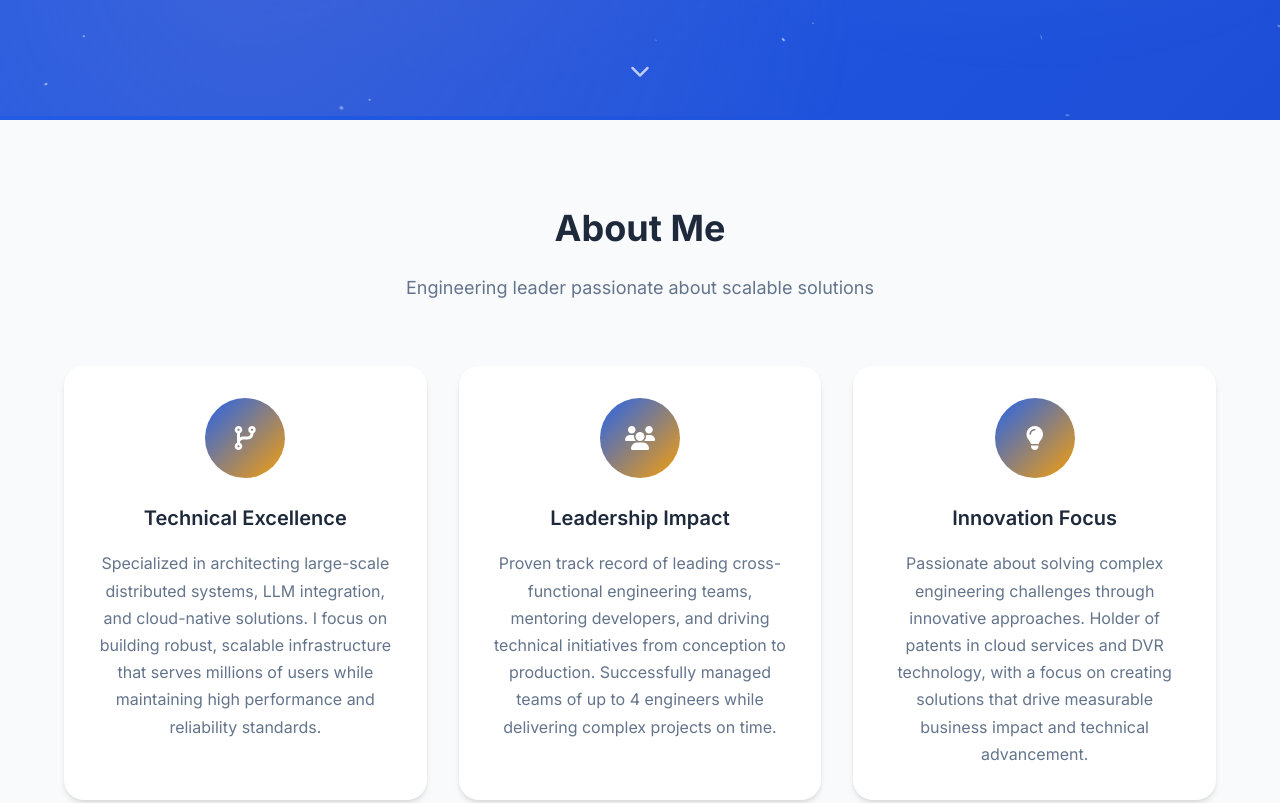
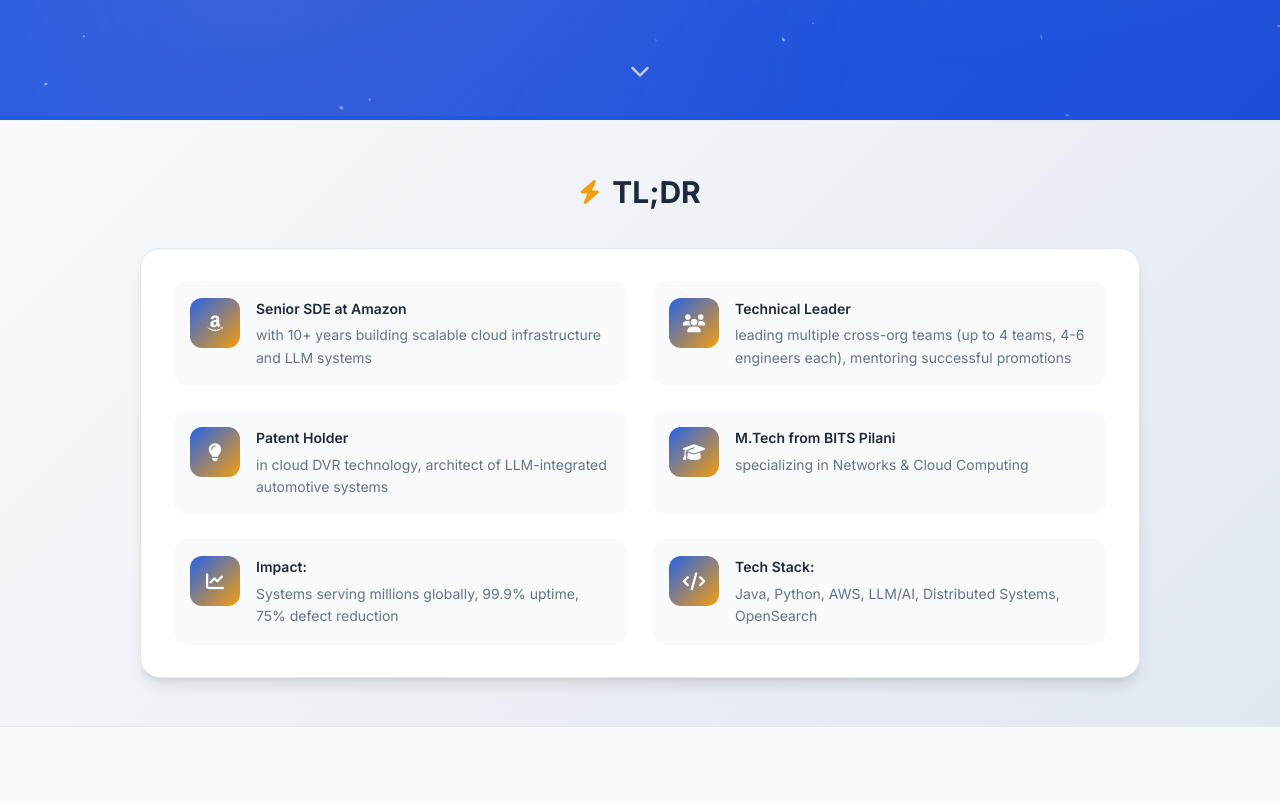
Before and after one commit to praserocking/praserocking.github.io, a plain HTML site: page index.html in a window 1280 px wide. Shown: the part 680-1483 px from the top of the page. Drawn offline with nearby package versions, Linux system fonts and the light colour scheme.

Commit message:
Minor updates

```diff
--- a/index.html
+++ b/index.html
@@ -62,8 +62,8 @@
                     <span class="cursor">|</span>
                 </div>
                 <p class="hero-description">
-                    Senior Software Engineer at Amazon with 10+ years of experience building scalable cloud infrastructure,
-                    LLM-integrated systems, and backend solutions serving millions of users globally.
+                    Senior Software Engineer at Amazon with 10+ years building scalable cloud infrastructure,
+                    LLM systems, and backend solutions serving millions globally.
                 </p>
                 <div class="hero-buttons">
                     <a href="#contact" class="btn btn-primary">
@@ -98,6 +98,69 @@
         </div>
     </section>
 
+    <!-- TLDR Section -->
+    <section id="tldr" class="tldr-section">
+        <div class="container">
+            <div class="tldr-content">
+                <div class="tldr-header">
+                    <h2><i class="fas fa-bolt"></i> TL;DR</h2>
+                </div>
+                <div class="tldr-summary">
+                    <div class="tldr-grid">
+                        <div class="tldr-item">
+                            <div class="tldr-icon">
+                                <i class="fab fa-amazon"></i>
+                            </div>
+                            <div class="tldr-text">
+                                <strong>Senior SDE at Amazon</strong> with 10+ years building scalable cloud infrastructure and LLM systems
+                            </div>
+                        </div>
+                        <div class="tldr-item">
+                            <div class="tldr-icon">
+                                <i class="fas fa-users"></i>
+                            </div>
+                            <div class="tldr-text">
+                                <strong>Technical Leader</strong> leading multiple cross-org teams (up to 4 teams, 4-6 engineers each), mentoring successful promotions
+                            </div>
+                        </div>
+                        <div class="tldr-item">
+                            <div class="tldr-icon">
+                                <i class="fas fa-lightbulb"></i>
+                            </div>
+                            <div class="tldr-text">
+                                <strong>Patent Holder</strong> in cloud DVR technology, architect of LLM-integrated automotive systems
+                            </div>
+                        </div>
+                        <div class="tldr-item">
+                            <div class="tldr-icon">
+                                <i class="fas fa-graduation-cap"></i>
+                            </div>
+                            <div class="tldr-text">
+                                <strong>M.Tech from BITS Pilani</strong> specializing in Networks & Cloud Computing
+                            </div>
+                        </div>
+                        <div class="tldr-item">
+                            <div class="tldr-icon">
+                                <i class="fas fa-chart-line"></i>
+                            </div>
+                            <div class="tldr-text">
+                                <strong>Impact:</strong> Systems serving millions globally, 99.9% uptime, 75% defect reduction
+                            </div>
+                        </div>
+                        <div class="tldr-item">
+                            <div class="tldr-icon">
+                                <i class="fas fa-code"></i>
+                            </div>
+                            <div class="tldr-text">
+                                <strong>Tech Stack:</strong> Java, Python, AWS, LLM/AI, Distributed Systems, OpenSearch
+                            </div>
+                        </div>
+                    </div>
+                </div>
+            </div>
+        </div>
+    </section>
+
     <!-- About Section -->
     <section id="about" class="about-section">
         <div class="container">
@@ -112,21 +175,21 @@
                             <i class="fas fa-code-branch"></i>
                         </div>
                         <h3>Technical Excellence</h3>
-                        <p>Specialized in architecting large-scale distributed systems, LLM integration, and cloud-native solutions. I focus on building robust, scalable infrastructure that serves millions of users while maintaining high performance and reliability standards.</p>
+                        <p>Architect large-scale distributed systems, LLM integration, and cloud-native solutions. Build robust, scalable infrastructure serving millions with high performance and reliability.</p>
                     </div>
                     <div class="about-card">
                         <div class="card-icon">
                             <i class="fas fa-users"></i>
                         </div>
                         <h3>Leadership Impact</h3>
-                        <p>Proven track record of leading cross-functional engineering teams, mentoring developers, and driving technical initiatives from conception to production. Successfully managed teams of up to 4 engineers while delivering complex projects on time.</p>
+                        <p>Lead cross-functional teams, mentor developers, and drive technical initiatives from concept to production. Manage teams up to 4 engineers delivering complex projects on time.</p>
                     </div>
                     <div class="about-card">
                         <div class="card-icon">
                             <i class="fas fa-lightbulb"></i>
                         </div>
                         <h3>Innovation Focus</h3>
-                        <p>Passionate about solving complex engineering challenges through innovative approaches. Holder of patents in cloud services and DVR technology, with a focus on creating solutions that drive measurable business impact and technical advancement.</p>
+                        <p>Solve complex engineering challenges through innovation. Patent holder in cloud services and DVR technology, creating solutions with measurable business impact.</p>
                     </div>
                 </div>
             </div>
@@ -150,7 +213,7 @@
                         <div class="institution">BITS Pilani</div>
                         <div class="location">Pilani, IN</div>
                         <div class="duration">2020 - 2022</div>
-                        <p>Specialized in Networks and Cloud Computing with focus on distributed systems, cloud architecture, and scalable software solutions.</p>
+                        <p>Networks and Cloud Computing focus: distributed systems, cloud architecture, scalable software solutions.</p>
                     </div>
                 </div>
                 <div class="education-item" data-aos="fade-up" data-aos-delay="100">
@@ -162,7 +225,7 @@
                         <div class="institution">SASTRA University</div>
                         <div class="location">Tanjore, IN</div>
                         <div class="duration">2011 - 2015</div>
-                        <p>Comprehensive foundation in computer science, software engineering principles, and information technology systems.</p>
+                        <p>Foundation in computer science, software engineering principles, and IT systems.</p>
                     </div>
                 </div>
             </div>
@@ -190,9 +253,9 @@
                             <div class="duration">2022 - Present</div>
                         </div>
                         <ul class="timeline-achievements">
-                            <li>Architected and led development of LLM-integrated voice control system for automotive devices, coordinating across 3 cross-functional teams. Achieved consensus with 2 Principal Engineers on latency-optimized architecture utilizing advanced caching, RAG-based retrieval, and infrastructure reuse. Currently managing 4 engineers with full technical and delivery ownership.</li>
-                            <li>Designed and implemented pseudolocalization support in Alexa Presentation Language (APL) core runtime, eliminating platform-specific plugin dependencies. Led technical design reviews with Senior Principal Engineers and delivered feature as public SDK enhancement, enabling global localization scalability for the entire Alexa developer ecosystem.</li>
-                            <li>Architected Curriculum experiences platform for Alexa, integrating third-party publishers through modular, high-performance ingestion pipeline achieving sub-5-second update latency. Led 2-engineer team in scalable backend development while providing technical mentorship resulting in successful SDE-II promotions.</li>
+                            <li>Architected LLM-integrated voice control for automotive devices across 3 teams. Achieved Principal Engineer consensus on latency-optimized architecture with caching, RAG retrieval, and infrastructure reuse. Managing 4 engineers with full ownership.</li>
+                            <li>Implemented pseudolocalization in APL core runtime, eliminating plugin dependencies. Led design reviews with Senior Principal Engineers, delivered as public SDK enhancement enabling global localization for Alexa ecosystem.</li>
+                            <li>Built Curriculum platform for Alexa with third-party publisher integration via high-performance pipeline (sub-5s latency). Led 2-engineer team in backend development, mentored successful SDE-II promotions.</li>
                         </ul>
                     </div>
                 </div>
@@ -210,10 +273,10 @@
                             <div class="duration">July 2016 - 2022</div>
                         </div>
                         <ul class="timeline-achievements">
-                            <li>Developed custom Maps service leveraging OpenStreetMap for geospatial visualizations in AWS OpenSearch (Kibana). Implemented distributed task runner enabling real-time custom dictionary updates across live production clusters, enhancing search capabilities for enterprise customers.</li>
-                            <li>Engineered Fire TV partner customizations and distributed cloud services for DVR schedule generation on Fire TV Recast, resulting in patented innovation. Delivered comprehensive cloud backend architecture enabling seamless DVR functionality across multiple device platforms.</li>
-                            <li>Built robust backend services supporting Fire TV Stick partnerships and international market expansion initiatives. Delivered scalable infrastructure architecture handling millions of concurrent users across global regions with 99.9% uptime.</li>
-                            <li>Architected high-throughput data ingestion pipelines and real-time processing systems for Alexa services. Delivered high-availability solutions achieving sub-second response times for mission-critical user-facing features at global scale.</li>
+                            <li>Built custom Maps service with OpenStreetMap for AWS OpenSearch geospatial visualizations. Implemented distributed task runner for real-time dictionary updates across production clusters, enhancing enterprise search.</li>
+                            <li>Engineered Fire TV customizations and cloud DVR services for Fire TV Recast (patented innovation). Delivered cloud backend enabling seamless DVR across multiple platforms.</li>
+                            <li>Built backend services for Fire TV Stick partnerships and international expansion. Delivered scalable infrastructure handling millions of users globally with 99.9% uptime.</li>
+                            <li>Architected high-throughput data pipelines and real-time processing for Alexa services. Delivered high-availability solutions with sub-second response times at global scale.</li>
                         </ul>
                     </div>
                 </div>
@@ -231,8 +294,8 @@
                             <div class="duration">June 2015 - July 2016</div>
                         </div>
                         <ul class="timeline-achievements">
-                            <li>Developed and exposed secure management APIs for Norton Mobile Security, enabling third-party integration for enterprise device subscription management.</li>
-                            <li>Enhanced Norton subscription management portal with feature deliveries including seasonal promotional integrations and customizable partner theming solutions.</li>
+                            <li>Built secure APIs for Norton Mobile Security enabling third-party enterprise device subscription management.</li>
+                            <li>Enhanced Norton subscription portal with seasonal promotions and customizable partner theming.</li>
                         </ul>
                     </div>
                 </div>
@@ -258,7 +321,7 @@
                             <span class="project-role">Technical Lead, Amazon</span>
                             <span class="project-date">December 2024</span>
                         </div>
-                        <p>Led cross-organizational collaboration between Alexa Connected Devices and Amazon Smart Vehicles to architect innovative Alexa+ feature. Successfully navigated multi-stakeholder approval process, securing endorsement from two Principal Engineers. Engineered low-latency solution utilizing device-context biasing, RAG-based inference optimization, and strategic infrastructure reuse.</p>
+                        <p>Led cross-org collaboration (Alexa Connected Devices + Smart Vehicles) for Alexa+ feature. Secured Principal Engineer approval, engineered low-latency solution with device-context biasing, RAG optimization, and infrastructure reuse.</p>
                         <div class="project-tags">
                             <span class="tag">LLM Integration</span>
                             <span class="tag">Voice Control</span>
@@ -278,7 +341,7 @@
                             <span class="project-role">Senior Software Engineer, Amazon</span>
                             <span class="project-date">Aug 2023 - Dec 2023</span>
                         </div>
-                        <p>Identified critical gap in Alexa platform localization testing workflow causing development inefficiencies. Designed and implemented runtime-level pseudolocalization solution in Alexa Presentation Language (APL), enabling global developer scalability. Delivered with APL version 2024.1, achieving 75% reduction in L10n defects and significant testing efficiency improvements.</p>
+                        <p>Identified Alexa localization testing gap causing inefficiencies. Implemented runtime pseudolocalization in APL, enabling global scalability. Delivered in APL 2024.1 with 75% L10n defect reduction.</p>
                         <div class="project-tags">
                             <span class="tag">Alexa APL</span>
                             <span class="tag">Localization</span>
@@ -298,7 +361,7 @@
                             <span class="project-role">Software Engineer, Amazon</span>
                             <span class="project-date">2019 - 2021</span>
                         </div>
-                        <p>Developed custom Maps service leveraging OpenStreetMap for geospatial visualizations in AWS OpenSearch (Kibana). Implemented distributed task runner enabling real-time custom dictionary updates across live production clusters, enhancing search capabilities for enterprise customers.</p>
+                        <p>Built custom Maps service with OpenStreetMap for AWS OpenSearch visualizations. Implemented distributed task runner for real-time dictionary updates across production clusters.</p>
                         <div class="project-tags">
                             <span class="tag">AWS OpenSearch</span>
                             <span class="tag">Geospatial</span>
@@ -318,7 +381,7 @@
                             <span class="project-role">Software Engineer, Amazon</span>
                             <span class="project-date">2018 - 2020</span>
                         </div>
-                        <p>Engineered distributed cloud services for DVR schedule generation on Fire TV Recast, resulting in patented innovation. Delivered comprehensive cloud backend architecture enabling seamless DVR functionality across multiple device platforms with 99.9% uptime.</p>
+                        <p>Engineered cloud DVR services for Fire TV Recast (patented). Delivered backend architecture enabling seamless multi-platform DVR with 99.9% uptime.</p>
                         <div class="project-tags">
                             <span class="tag">Fire TV</span>
                             <span class="tag">Cloud Services</span>
@@ -469,7 +532,7 @@
                         <div class="patent-inventors">
                             <strong>Inventors:</strong> Shenbaga Prasanna and others
                         </div>
-                        <p>Patented innovation for cloud-based DVR scheduling system enabling remote content recording management for Fire TV Recast devices. Solution delivers seamless cross-platform user experience while optimizing resource utilization and system reliability.</p>
+                        <p>Patented cloud DVR scheduling system for Fire TV Recast remote recording management. Delivers seamless cross-platform experience with optimized resource utilization and reliability.</p>
                         <div class="patent-tags">
                             <span class="tag">Cloud Services</span>
                             <span class="tag">DVR Technology</span>
--- a/styles.css
+++ b/styles.css
@@ -411,6 +411,96 @@ section {
 .section-subtitle {
     font-size: var(--font-size-lg);
     color: var(--text-secondary);
+}
+
+/* TLDR Section */
+.tldr-section {
+    background: linear-gradient(135deg, #f8fafc 0%, #e2e8f0 100%);
+    padding: var(--spacing-12) 0;
+    border-bottom: 1px solid var(--border-color);
+}
+
+.tldr-content {
+    max-width: 1000px;
+    margin: 0 auto;
+}
+
+.tldr-header {
+    text-align: center;
+    margin-bottom: var(--spacing-8);
+}
+
+.tldr-header h2 {
+    font-size: var(--font-size-3xl);
+    font-weight: 700;
+    color: var(--text-primary);
+    display: flex;
+    align-items: center;
+    justify-content: center;
+    gap: var(--spacing-3);
+}
+
+.tldr-header i {
+    color: var(--accent-color);
+    font-size: var(--font-size-2xl);
+}
+
+.tldr-summary {
+    background: white;
+    padding: var(--spacing-8);
+    border-radius: 20px;
+    box-shadow: var(--shadow-lg);
+    border: 1px solid var(--border-color);
+}
+
+.tldr-grid {
+    display: grid;
+    grid-template-columns: repeat(auto-fit, minmax(300px, 1fr));
+    gap: var(--spacing-6);
+}
+
+.tldr-item {
+    display: flex;
+    align-items: flex-start;
+    gap: var(--spacing-4);
+    padding: var(--spacing-4);
+    border-radius: 15px;
+    background: var(--bg-secondary);
+    transition: var(--transition-normal);
+    border: 1px solid transparent;
+}
+
+.tldr-item:hover {
+    background: white;
+    border-color: var(--primary-color);
+    transform: translateY(-2px);
+    box-shadow: var(--shadow-md);
+}
+
+.tldr-icon {
+    width: 50px;
+    height: 50px;
+    background: linear-gradient(135deg, var(--primary-color), var(--accent-color));
+    border-radius: 12px;
+    display: flex;
+    align-items: center;
+    justify-content: center;
+    color: white;
+    font-size: var(--font-size-lg);
+    flex-shrink: 0;
+}
+
+.tldr-text {
+    font-size: var(--font-size-sm);
+    line-height: 1.6;
+    color: var(--text-secondary);
+}
+
+.tldr-text strong {
+    color: var(--text-primary);
+    font-weight: 600;
+    display: block;
+    margin-bottom: var(--spacing-1);
 }
 
 /* About Section */
@@ -1200,6 +1290,23 @@ section {
     .skills-content {
         grid-template-columns: 1fr;
     }
+
+    .tldr-grid {
+        grid-template-columns: 1fr;
+        gap: var(--spacing-4);
+    }
+
+    .tldr-section {
+        padding: var(--spacing-8) 0;
+    }
+
+    .tldr-summary {
+        padding: var(--spacing-6);
+    }
+
+    .tldr-header h2 {
+        font-size: var(--font-size-2xl);
+    }
 }
 
 /* Animation Classes for AOS */
```
